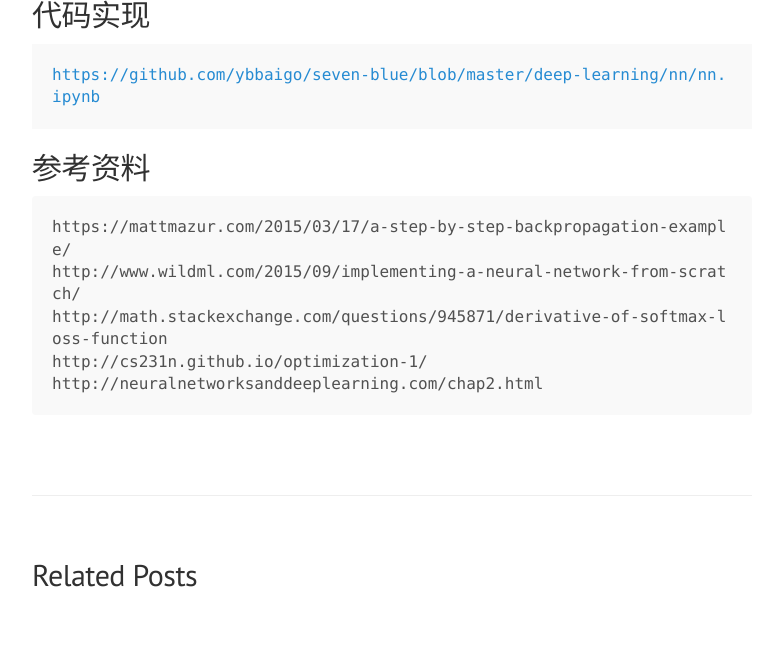
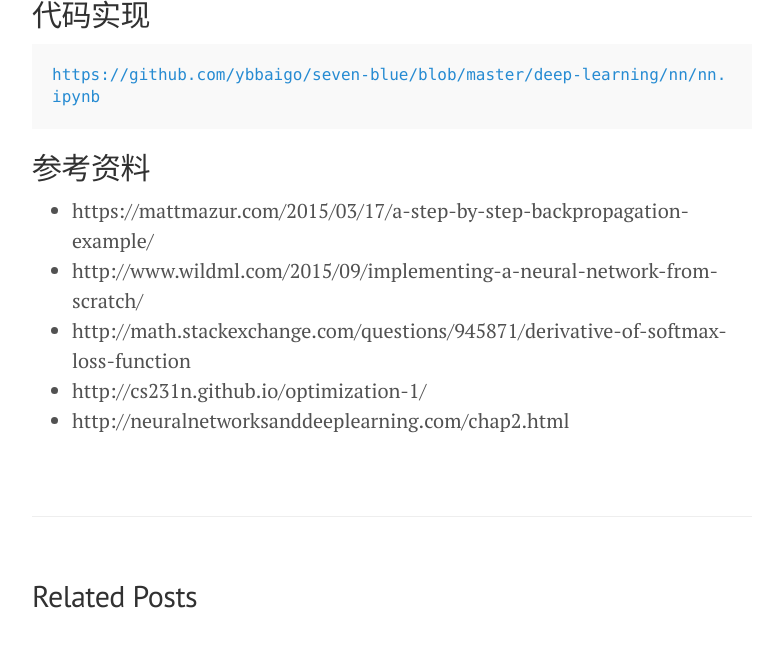
Before and after one commit to yuwen-yan/ybbaigo.github.io, a Jekyll site: the page built from _posts/2016-08-31-hello-word.markdown, in a window 1280 px wide and 900 px high, scrolled down 4227 px, cut to the strip 225-872 px from the top of the window. Shown: the whole strip, without its empty margins (248-1031 px from the left). Built offline with Jekyll 4.4.1, drawn with Linux system fonts in a browser that asks for light colours; comment, search, counter and statistics services are not loaded.

```diff
--- a/_posts/2016-08-31-hello-word.markdown
+++ b/_posts/2016-08-31-hello-word.markdown
@@ -81,8 +81,8 @@ Loss函数为：
 
 ## 参考资料
 
-    https://mattmazur.com/2015/03/17/a-step-by-step-backpropagation-example/
-    http://www.wildml.com/2015/09/implementing-a-neural-network-from-scratch/
-    http://math.stackexchange.com/questions/945871/derivative-of-softmax-loss-function
-    http://cs231n.github.io/optimization-1/
-    http://neuralnetworksanddeeplearning.com/chap2.html
+* https://mattmazur.com/2015/03/17/a-step-by-step-backpropagation-example/
+* http://www.wildml.com/2015/09/implementing-a-neural-network-from-scratch/
+* http://math.stackexchange.com/questions/945871/derivative-of-softmax-loss-function
+* http://cs231n.github.io/optimization-1/
+* http://neuralnetworksanddeeplearning.com/chap2.html
```
